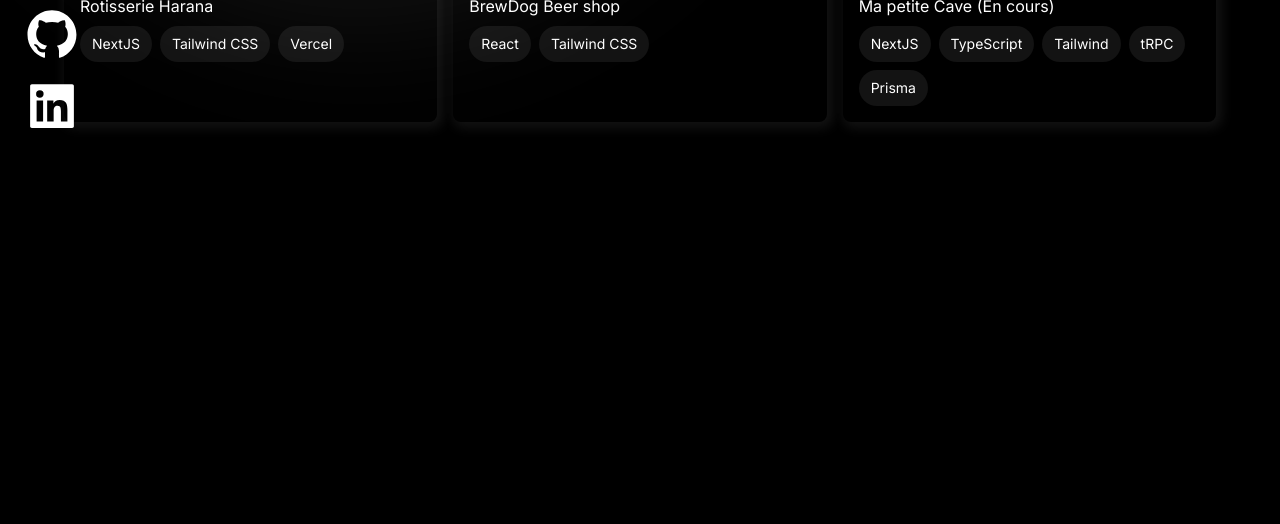
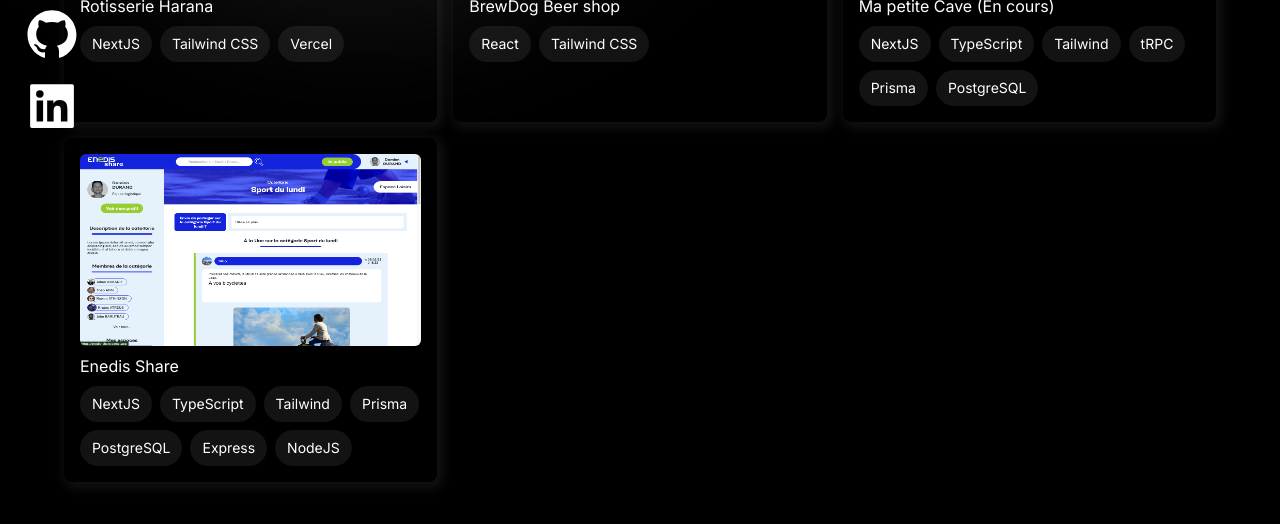
Before and after one commit to DAMIENDURAND64/PortFolio, a Next.js app: page /projects in a window 1280 px wide. Shown: the part 618-1142 px from the top of the page. Before the commit the page ends 820 px from the top, so only its background shows below. Built offline with nearby package versions, Linux system fonts and the light colour scheme.

Commit message:
add project

```diff
--- a/src/pages/projects/index.tsx
+++ b/src/pages/projects/index.tsx
@@ -29,7 +29,30 @@
       name: "Ma petite Cave  (En cours)",
       deployment: "",
       linkGitHub: "",
-      tools: ["NextJS", "TypeScript", "Tailwind", "tRPC", "Prisma"],
+      tools: [
+        "NextJS",
+        "TypeScript",
+        "Tailwind",
+        "tRPC",
+        "Prisma",
+        "PostgreSQL",
+      ],
+    },
+    {
+      id: 4,
+      img: "/enedis.png",
+      name: "Enedis Share",
+      deployment: "https://enedis-share.vercel.app/",
+      linkGitHub: "https://github.com/Damsbot64/Project-3_EnedisShare_front",
+      tools: [
+        "NextJS",
+        "TypeScript",
+        "Tailwind",
+        "Prisma",
+        "PostgreSQL",
+        "Express",
+        "NodeJS",
+      ],
     },
   ];
   return (
```
Also changed, not shown: public/enedis.png (added).
